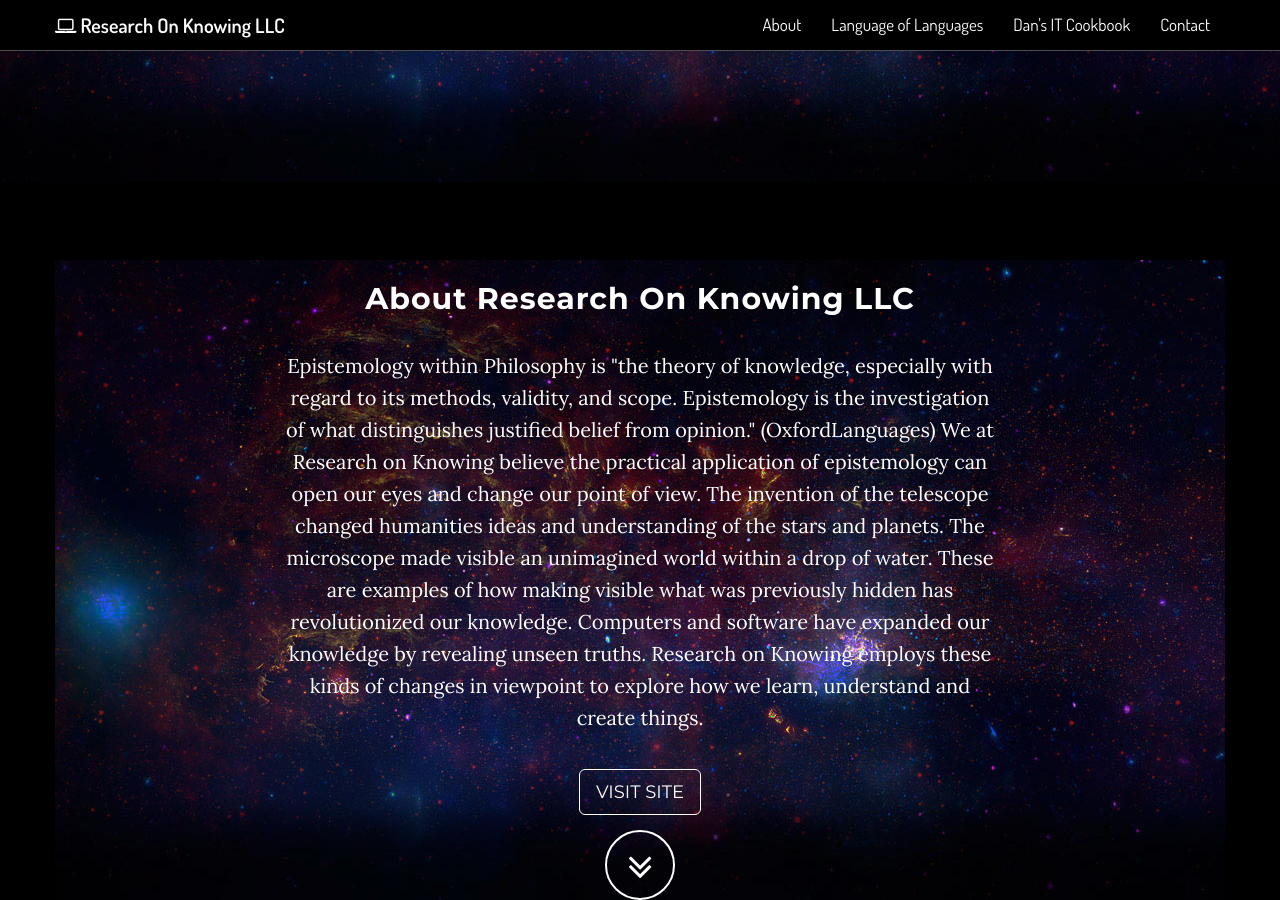
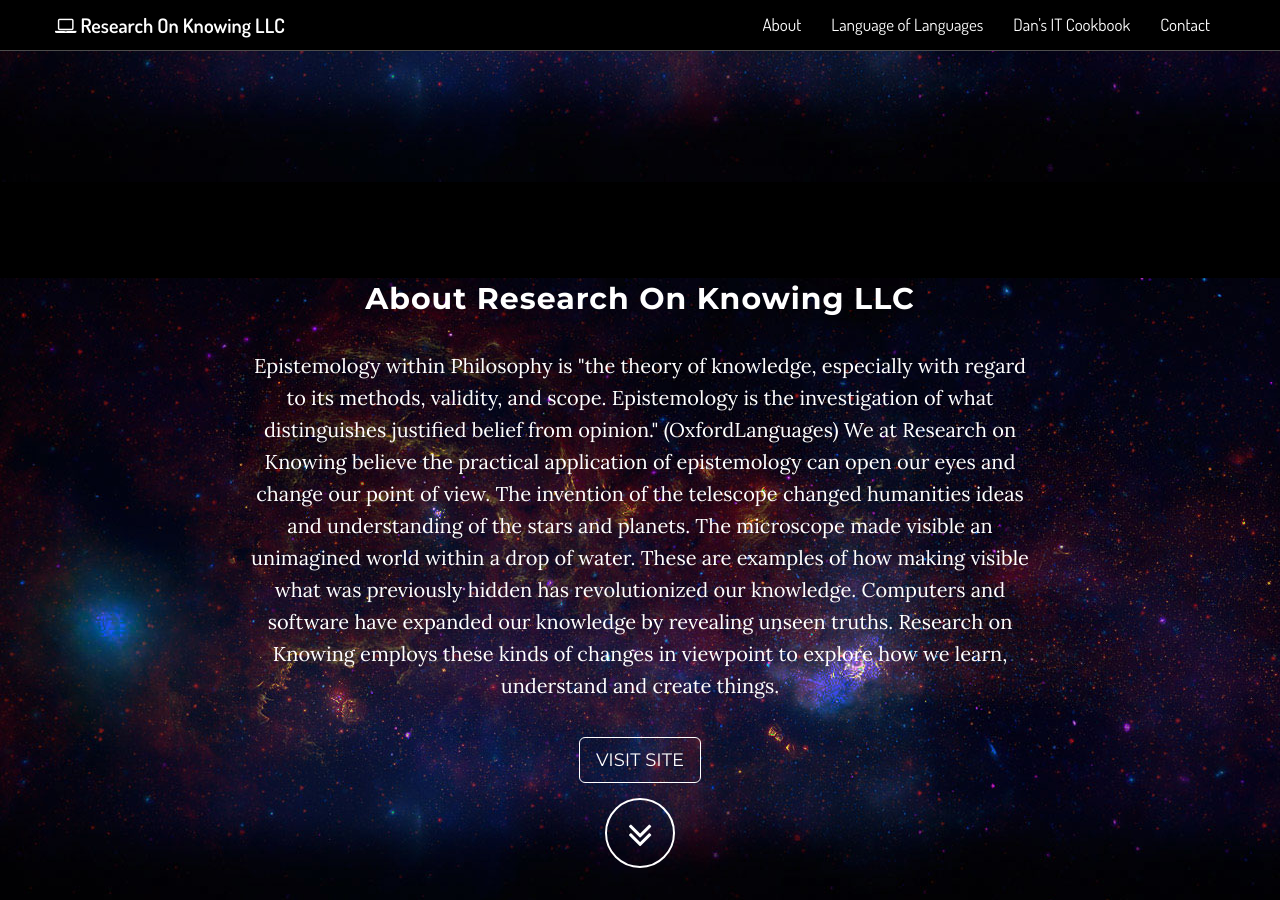
Before and after one commit to Research-on-Knowing/ResearchOnKnowing, a Jekyll site: the page built from index.html, in a window 1280 px wide and 900 px high, scrolled down 718 px. Built offline with Jekyll 4.4.1, drawn with Linux system fonts in a browser that asks for light colours; nearby versions of some CDN libraries; library files that are not in the unit come from our copies.

Commit message:
about background layout

```diff
--- a/_includes/css/grayscale.css
+++ b/_includes/css/grayscale.css
@@ -308,6 +308,10 @@
 
 .content-section {
     padding-top: 100px;
+    padding-bottom: 50px;
+    margin-left: 0px;
+    margin-right: 0px;
+    width: 100%;
 }
 /* replaced download with proj-section */
 .proj-section {
```
Also changed, not shown: 2 other files.
